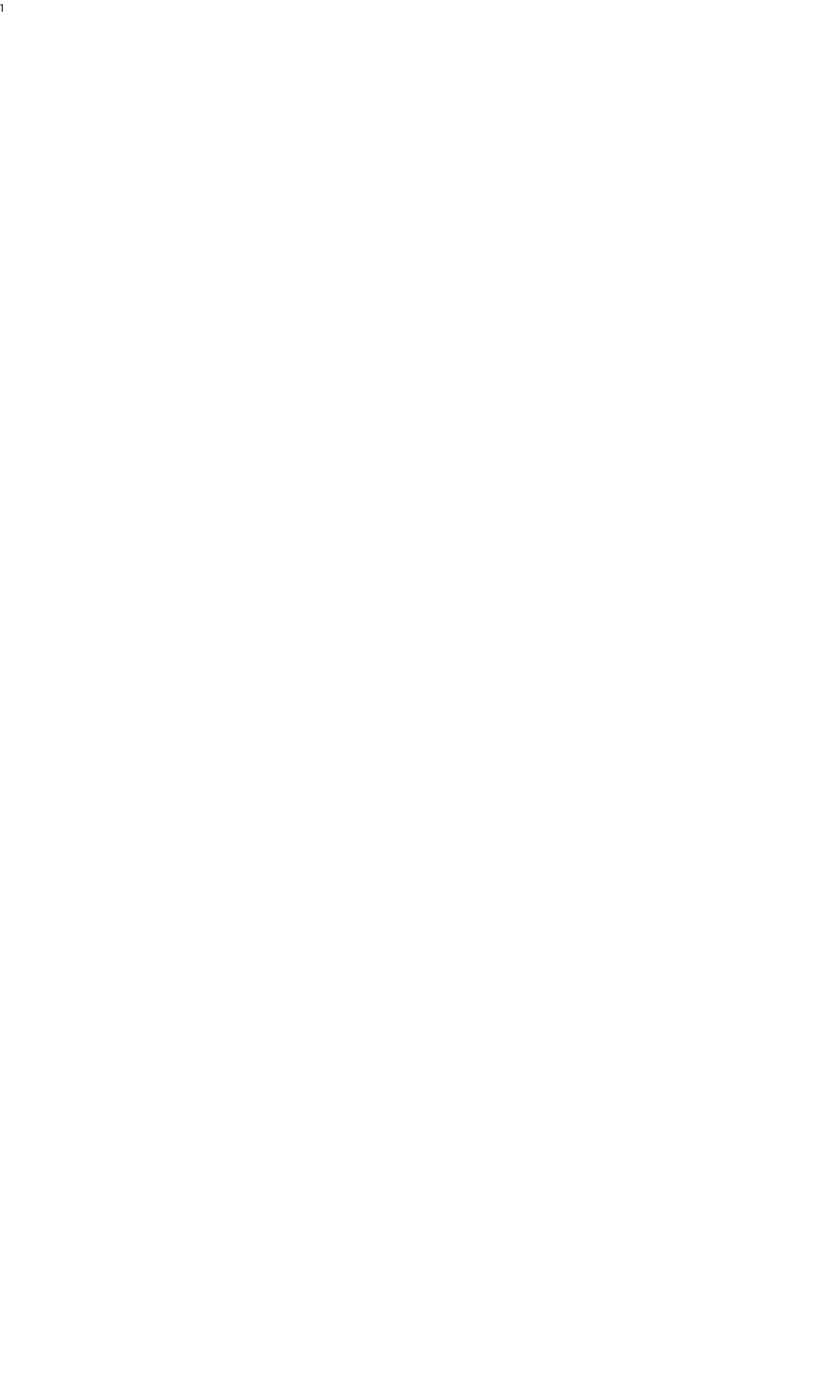
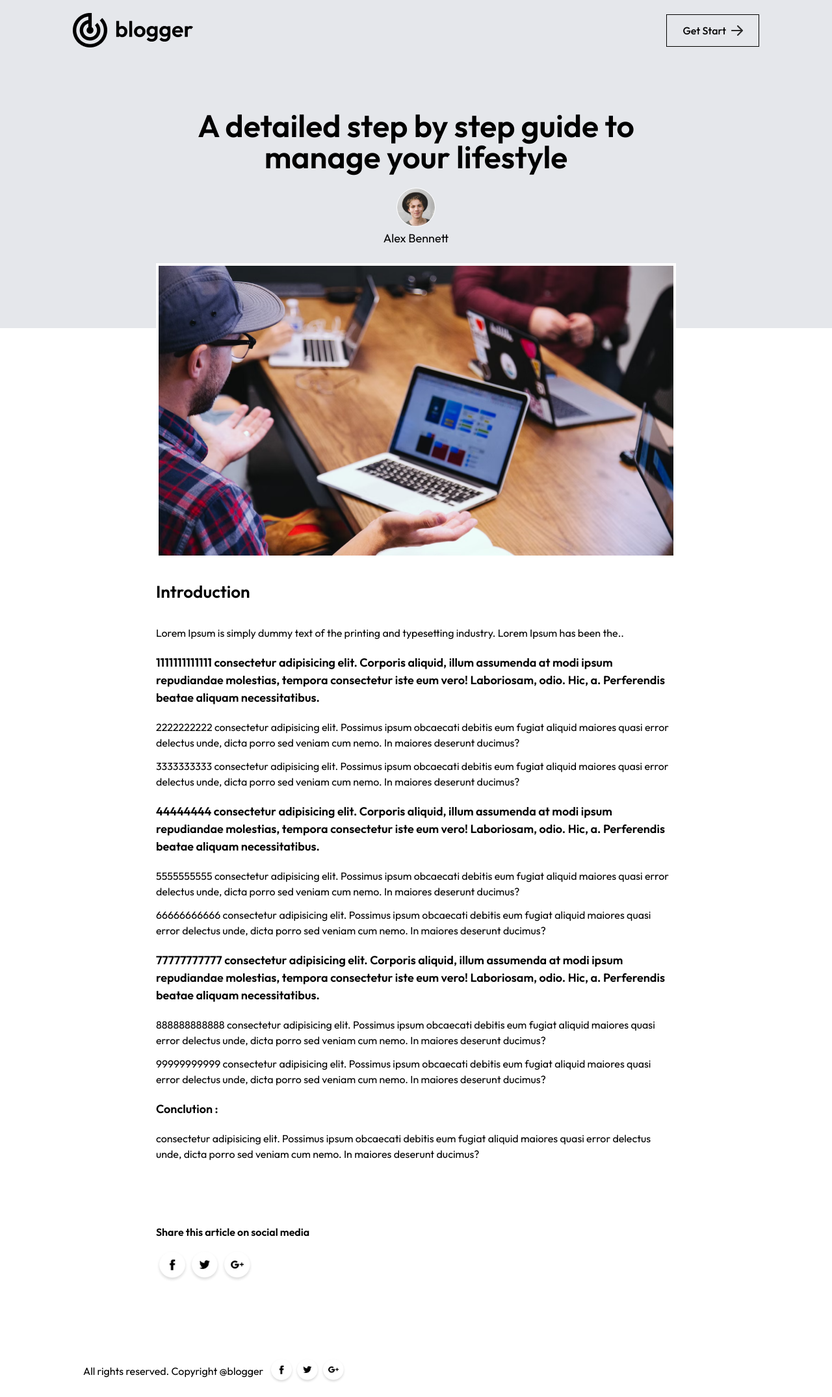
Before and after one commit to duvindunishad/blog-app, a Next.js app: page /blogs/1 in a window 1280 px wide. Shown: the whole page at 65% size. Before the commit the page ends 800 px from the top, so only its background shows below. Built offline with nearby package versions, Linux system fonts and the light colour scheme.

Commit message:
create the id page and update the blog list

```diff
--- a/Components/BlogList.jsx
+++ b/Components/BlogList.jsx
@@ -12,7 +12,7 @@
         <button onClick={()=>setMenu('All')} className={menu==="All"?'bg-black text-white py-1 px-4 rounded-sm':""}>All</button>
         <button onClick={()=>setMenu('Technology')} className={menu==="Technology"?'bg-black text-white py-1 px-4 rounded-sm':""}>Technology</button>
         <button onClick={()=>setMenu('Startup')} className={menu==="Startup"?'bg-black text-white py-1 px-4 rounded-sm':""}>Startup</button>
-        <button onClick={()=>setMenu('LifeStyle')} className={menu==="LifeStyle"?'bg-black text-white py-1 px-4 rounded-sm':""}>LifeStyle</button>
+        <button onClick={()=>setMenu('Lifestyle')} className={menu==="Lifestyle"?'bg-black text-white py-1 px-4 rounded-sm':""}>LifeStyle</button>
       </div>
       <div className='flex flex-wrap justify-around gap-1 gap-y-10 mb-16 xl:mx-24'>
         {/* filter items when click menu item */}
--- a/app/blogs/[id]/page.jsx
+++ b/app/blogs/[id]/page.jsx
@@ -1,10 +1,66 @@
-import React from 'react';
+'use client'
+import { assets, blog_data } from '@/Assets/assets';
+import Image from 'next/image';
+import React, { useEffect, useState } from 'react';
 
 const page = ({params}) => {
-  return (
-    <div>
-      {params.id}
+
+  const [data,setData] = useState(null);
+  const fetchBlogData = () =>{
+    for (let i=0;i<blog_data.length;i++) {
+      if (Number(params.id)===blog_data[i].id){
+        setData(blog_data[i]);
+        console.log(blog_data[i]);
+        break;
+      }
+    }
+  }
+  useEffect (()=>{
+    fetchBlogData();
+  },[])
+  return ( data?<>
+    <div className='bg-gray-200 py-5 px-5 md:px-12 lg:px-28'>
+      <div className="flex justify-between items-center">
+        <Image src={assets.logo} width={180} alt='' className='w-[130px] sm:w-auto'/>
+        <button className='flex items-center gap-2 font-medium py-1 px-3 sm:py-3 sm:px-6 border border-black shadow-[-7px_7px_0px_#00000]'>
+          Get Start <Image src={assets.arrow} alt=''/>
+        </button>
+      </div>
+      <div className="text-center my-24">
+        <h1 className='text-2xl sm:text-5xl font-semibold max-w-[700px] mx-auto'>{data.title}</h1>
+        <Image className='mx-auto mt-6 border border-white rounded-full' src={data.author_img} width={60} height={60} alt=''/>
+        <p className='mt-1 pb-2 text-lg max-w-[740px] mx-auto'>{data.author}</p>
+      </div>
     </div>
+    <div className="mx-5 max-w-[800px] md:mx-auto mt-[-100px] mb-10">
+      <Image className='border-4 border-white' src={data.image} width={1280} height={720} alt=''/>
+      <h1 className='my-8 text-[26px] font-semibold'>Introduction</h1>
+      <p>{data.description}</p>
+      <h3 className='my-5 text-[18px] font-semibold'>1111111111111 consectetur adipisicing elit. Corporis aliquid, illum assumenda at modi ipsum repudiandae molestias, tempora consectetur iste eum vero! Laboriosam, odio. Hic, a. Perferendis beatae aliquam necessitatibus.</h3>
+      <p className='my-3'>2222222222 consectetur adipisicing elit. Possimus ipsum obcaecati debitis eum fugiat aliquid maiores quasi error delectus unde, dicta porro sed veniam cum nemo. In maiores deserunt ducimus?</p>
+      <p className='my-3'>3333333333 consectetur adipisicing elit. Possimus ipsum obcaecati debitis eum fugiat aliquid maiores quasi error delectus unde, dicta porro sed veniam cum nemo. In maiores deserunt ducimus?</p>
+
+      <h3 className='my-5 text-[18px] font-semibold'>44444444 consectetur adipisicing elit. Corporis aliquid, illum assumenda at modi ipsum repudiandae molestias, tempora consectetur iste eum vero! Laboriosam, odio. Hic, a. Perferendis beatae aliquam necessitatibus.</h3>
+      <p className='my-3'>5555555555 consectetur adipisicing elit. Possimus ipsum obcaecati debitis eum fugiat aliquid maiores quasi error delectus unde, dicta porro sed veniam cum nemo. In maiores deserunt ducimus?</p>
+      <p className='my-3'>66666666666 consectetur adipisicing elit. Possimus ipsum obcaecati debitis eum fugiat aliquid maiores quasi error delectus unde, dicta porro sed veniam cum nemo. In maiores deserunt ducimus?</p>
+
+      <h3 className='my-5 text-[18px] font-semibold'>77777777777 consectetur adipisicing elit. Corporis aliquid, illum assumenda at modi ipsum repudiandae molestias, tempora consectetur iste eum vero! Laboriosam, odio. Hic, a. Perferendis beatae aliquam necessitatibus.</h3>
+      <p className='my-3'>888888888888 consectetur adipisicing elit. Possimus ipsum obcaecati debitis eum fugiat aliquid maiores quasi error delectus unde, dicta porro sed veniam cum nemo. In maiores deserunt ducimus?</p>
+      <p className='my-3'>99999999999 consectetur adipisicing elit. Possimus ipsum obcaecati debitis eum fugiat aliquid maiores quasi error delectus unde, dicta porro sed veniam cum nemo. In maiores deserunt ducimus?</p>
+
+      <h3 className='my-5 text-[18px] font-semibold'>Conclution : </h3>
+      <p className='my-3'> consectetur adipisicing elit. Possimus ipsum obcaecati debitis eum fugiat aliquid maiores quasi error delectus unde, dicta porro sed veniam cum nemo. In maiores deserunt ducimus?</p>
+
+      <div className="my-24">
+        <p className='text-black font-semibold my-4'>Share this article on social media</p>
+        <div className="flex">
+          <Image src={assets.facebook_icon} width={50} alt=''/>
+          <Image src={assets.twitter_icon} width={50} alt=''/>
+          <Image src={assets.googleplus_icon} width={50} alt=''/>
+        </div>
+      </div>
+    </div>
+    </>:<></>
   );
 }
 
--- a/app/layout.js
+++ b/app/layout.js
@@ -1,5 +1,6 @@
 import { Outfit } from "next/font/google";
 import "./globals.css";
+import Footer from "@/Components/Footer";
 
 const outfit = Outfit({
   subsets: ["latin"],
@@ -16,6 +17,7 @@
       <body
         className={outfit.className}>
         {children}
+        <Footer/>
       </body>
     </html>
   );
```
